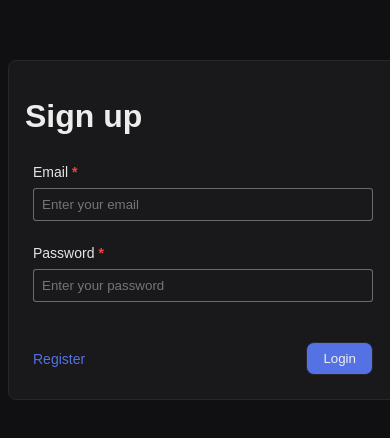
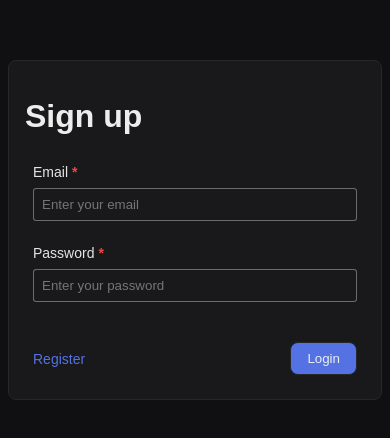
Before and after one commit to DaveOval/prueba-tecnica-front, a Next.js app: page /auth/login in a window 390 px wide. Shown: the part 200-638 px from the top of the page. Built offline with nearby package versions, Linux system fonts and the light colour scheme.

Commit message:
Enhance layout styles for improved responsiveness
- Added full height and overflow hidden classes to the main body in RootLayout and AuthLayout components.
- Updated HTML and body elements to ensure consistent styling across the application.

```diff
--- a/src/app/auth/layout.tsx
+++ b/src/app/auth/layout.tsx
@@ -2,7 +2,7 @@ import type { ReactNode } from 'react';
 
 const AuthLayout = ({ children }: { children: ReactNode }) => {
     return(
-        <main className="flex h-screen w-screen items-center justify-center">
+        <main className="flex min-h-screen w-full items-center justify-center overflow-hidden">
             { children }
         </main>
     )
--- a/src/app/layout.tsx
+++ b/src/app/layout.tsx
@@ -8,9 +8,9 @@ export default function RootLayout({
   children: React.ReactNode;
 }) {
   return (
-    <html lang="en">
+    <html lang="en" className="h-full">
       <ReduxProvider>
-        <body>
+        <body className="h-full overflow-hidden">
           <Toaster richColors position="top-center" />
           { children }
         </body>
```
